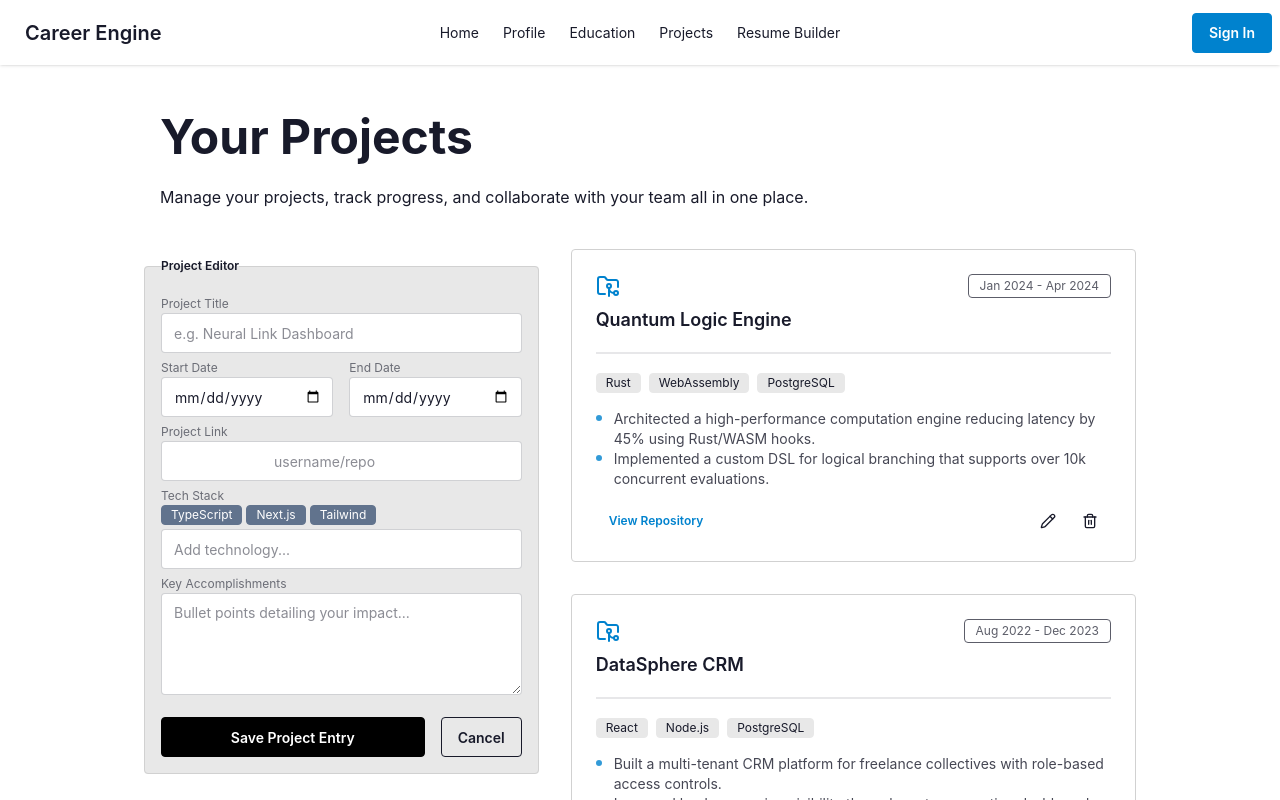
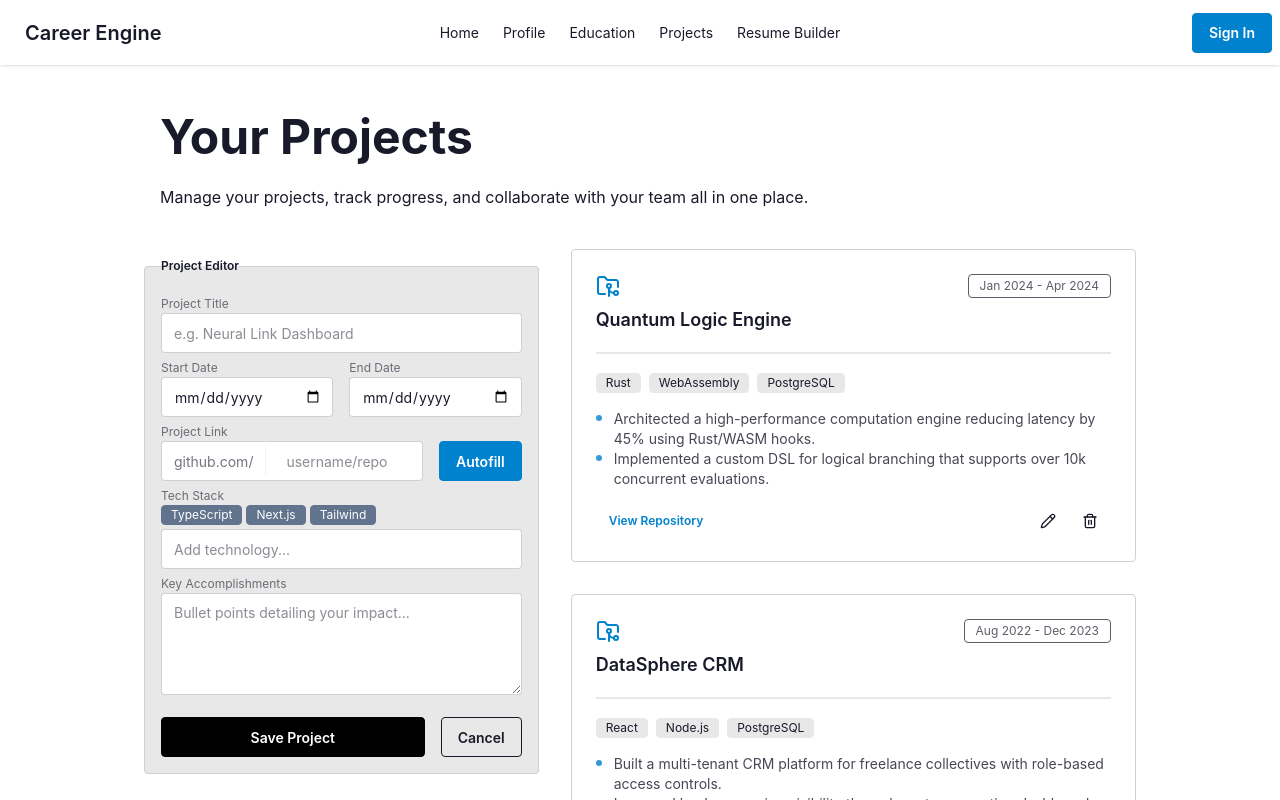
Before and after one commit to DPTPhatUS/career-engine-frontend, a React (Vite) app: page /projects in a window 1280 px wide. Shown: the top 800 px of the page. Built offline with nearby package versions, Linux system fonts and the light colour scheme.

Commit message:
autofill project button

```diff
--- a/src/components/projects/ProjectsFormPane.tsx
+++ b/src/components/projects/ProjectsFormPane.tsx
@@ -27,18 +27,18 @@ function ProjectsFormPane() {
           </div>
         </div>
 
-        <div>
-          <label className="label">Project Link</label>
-          <div className="relative">
-            <span className="pointer-events-none absolute left-4 top-1/2 -translate-y-1/2 text-sm text-(--on-surface-variant)">
-              github.com/
-            </span>
-            <input
-              type="text"
-              placeholder="username/repo"
-              className="input w-full pl-28"
-            />
+        <div className="flex gap-4">
+          <div className="flex-1">
+            <label className="label">Project Link</label>
+            <label className="input w-full">
+              <span className="label">github.com/</span>
+              <input type="text" placeholder="username/repo" />
+            </label>
           </div>
+
+          <button type="button" className="btn btn-primary self-end">
+            Autofill
+          </button>
         </div>
 
         <div>
@@ -68,7 +68,7 @@ function ProjectsFormPane() {
 
         <div className="mt-4 flex gap-4">
           <button type="submit" className="btn btn-neutral flex-1">
-            Save Project Entry
+            Save Project
           </button>
           <button type="button" className="btn btn-outline">
             Cancel
```
